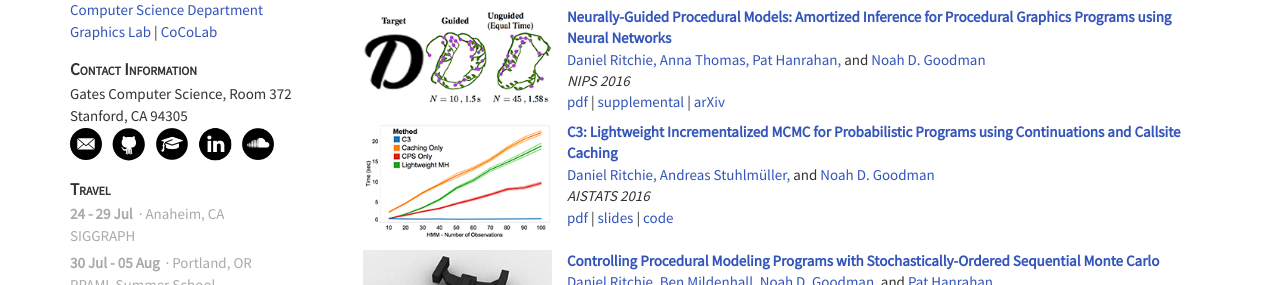
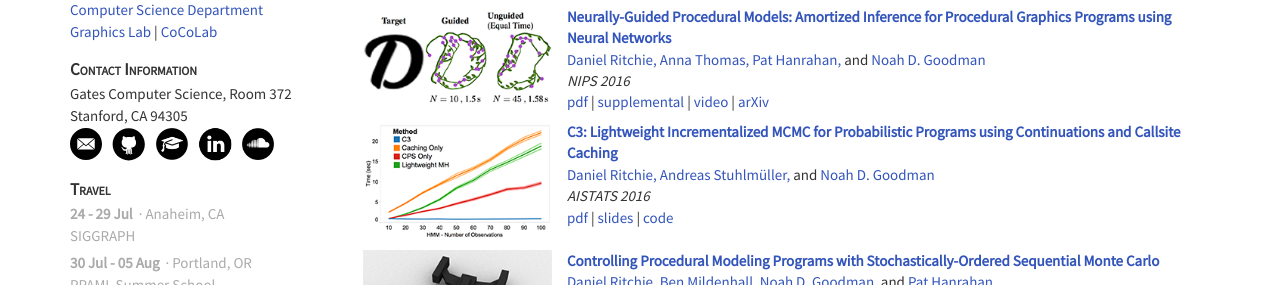
Before and after one commit to dritchie/dritchie.github.io, a Jekyll site: the page built from index.html, in a window 1280 px wide. Shown: the part 397-682 px from the top of the page. Built offline with Jekyll 4.4.1, drawn with Linux system fonts in a browser that asks for light colours.

Commit message:
Add NGPM video link.

```diff
--- a/_data/publications.json
+++ b/_data/publications.json
@@ -9,6 +9,7 @@
 	"links" : [
 		{"type": "pdf"},
 		{"type": "link", "name": "supplemental", "target": "pdf/ngpm_supplemental.pdf"},
+		{"type": "link", "name": "video", "target": "https://www.youtube.com/watch?v=ZeZcsbNXMDM"},
 		{"type": "link", "name": "arXiv", "target": "http://arxiv.org/abs/1603.06143"}
 	]
 },
```
